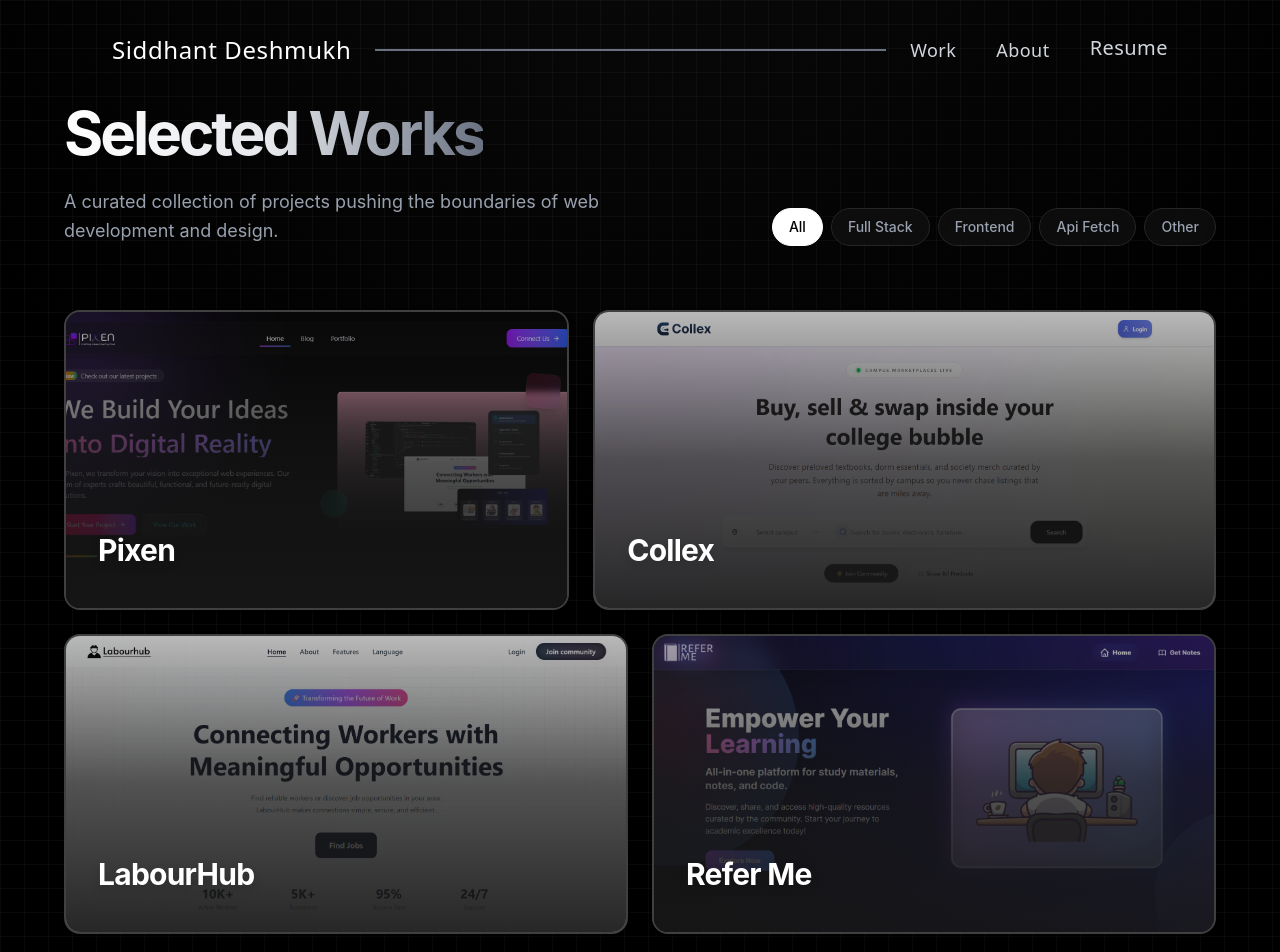
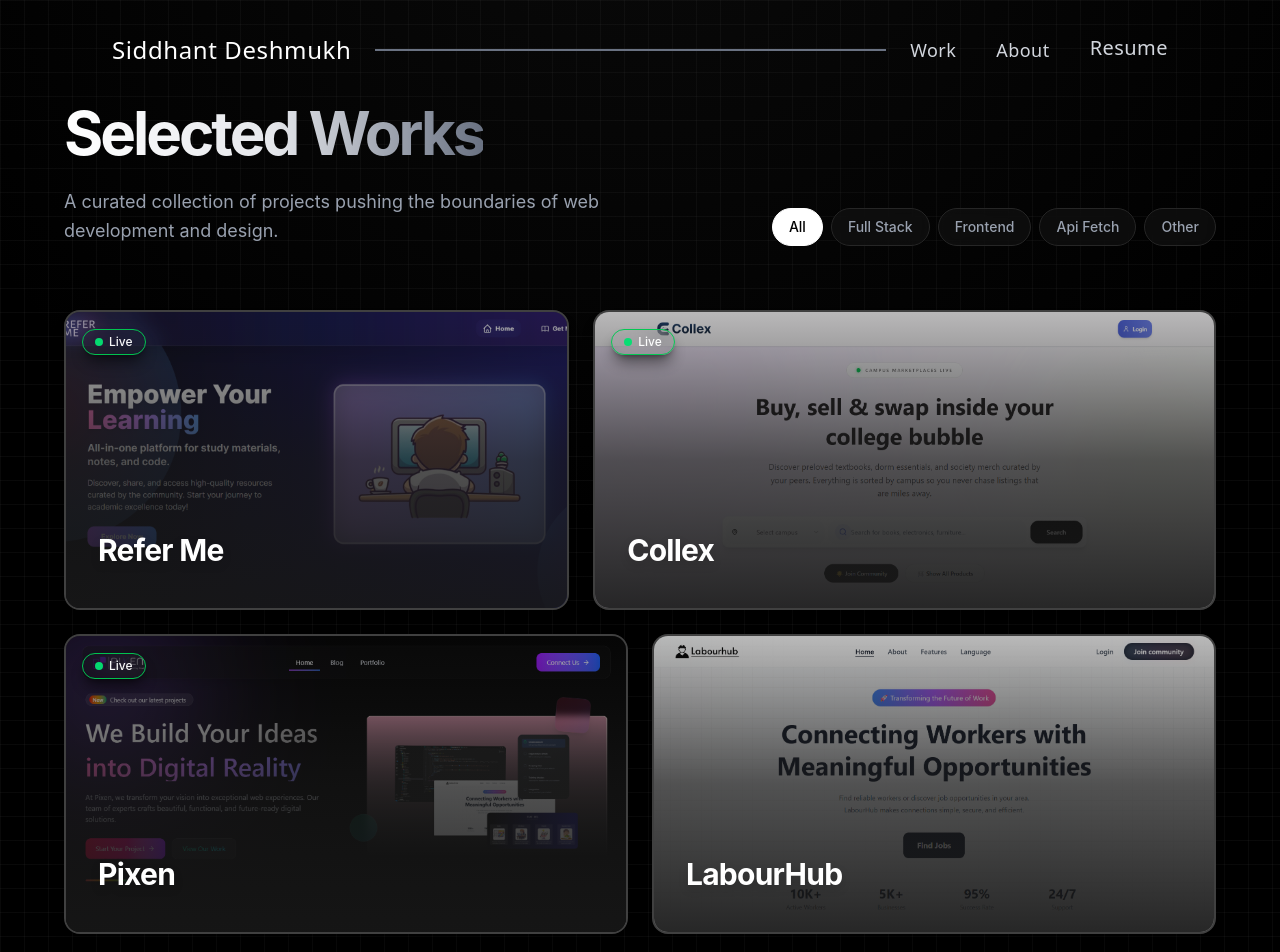
Before and after one commit to siddhant-2002/portfolio, a React (Vite) app: page /projects in a window 1280 px wide. Shown: the top 952 px of the page. Built offline with nearby package versions, Linux system fonts and the light colour scheme.

Commit message:
small changes in project section

```diff
--- a/src/components/projects/AllProjects.tsx
+++ b/src/components/projects/AllProjects.tsx
@@ -12,6 +12,7 @@
   demo: string;
   source?: string;
   category: string;
+  live?: boolean;
 }
 
 /* ----------------------------- GRID LAYOUT ----------------------------- */
@@ -93,8 +94,15 @@
           <div className="flex flex-col md:flex-row md:items-start md:justify-between gap-6 mb-8">
             <div>
               <h2 className="text-3xl sm:text-4xl font-bold text-white mb-3 tracking-tight">{project.title}</h2>
-              <div className="inline-flex items-center px-3 py-1 bg-neutral-800 border border-neutral-700 text-gray-300 rounded-md text-sm font-medium capitalize">
-                {project.category}
+              <div className="flex items-center gap-3">
+                <div className="inline-flex items-center px-3 py-1 bg-neutral-800 border border-neutral-700 text-gray-300 rounded-md text-sm font-medium capitalize">
+                  {project.category}
+                </div>
+                {project.live && (
+                  <div className="inline-flex items-center px-3 py-1 bg-green-800 border border-green-700 text-green-300 rounded-md text-sm font-medium">
+                    Live
+                  </div>
+                )}
               </div>
             </div>
 
--- a/src/components/projects/ProjectCard.tsx
+++ b/src/components/projects/ProjectCard.tsx
@@ -108,6 +108,16 @@
         </span>
       </div>
 
+      {/* Live Badge */}
+      {project.live && (
+        <div className="absolute top-4 left-4 z-20">
+          <span className="inline-flex items-center gap-1.5 rounded-full px-3 py-1 text-xs font-medium text-white backdrop-blur-md border border-green-500 shadow-lg shadow-black/50 animate-pulse">
+            <div className="w-2 h-2 bg-green-400 rounded-full"></div>
+            Live
+          </span>
+        </div>
+      )}
+
       {/* Content Container */}
       <div className="relative z-20 flex h-full flex-col justify-end p-6 sm:p-8">
         <div className="transform transition-all duration-500 group-hover:-translate-y-2">
--- a/src/components/projects/allprojects.json
+++ b/src/components/projects/allprojects.json
@@ -1,15 +1,14 @@
- [
-  {
-    "title": "Pixen",
-    "imageSrc": "/pixen.png",
-    "description": [
-      "A freelancing service platform built to connect clients with professional developers and designers. Pixen enables project listing, bidding, real-time chat, and secure delivery workflows."
-    ],
-    "skills": ["React", "Node.js", "MongoDB", "JWT", "Tailwind CSS"],
-    "demo": "https://www.pixen.live/",
-    "source": "https://github.com/siddhant-2002/pixen",
-    "category": "full stack"
+ [{
+    "title": "Refer Me",
+    "imageSrc": "/referme.png",
+    "description": "An online platform for engineering students, built using the MERN stack and utilizing Firebase and MongoDB for database storage",
+    "skills": ["React", "Express", "Node", "Mongo DB", "Firebase"],
+    "demo": "https://referme.tech/",
+    "source": "https://github.com/siddhant-2002",
+    "category": "full stack",
+    "live": true
   },
+
   {
     "title": "Collex",
     "imageSrc": "/collex.png",
@@ -18,7 +17,19 @@
     ],
     "skills": ["React", "Node.js", "Express", "MongoDB", "JWT", "Tailwind CSS"],
     "demo": "https://www.collex.app/",
-    "category": "full stack"
+    "category": "full stack",
+    "live": true
+  },{
+    "title": "Pixen",
+    "imageSrc": "/pixen.png",
+    "description": [
+      "A freelancing service platform built to connect clients with professional developers and designers. Pixen enables project listing, bidding, real-time chat, and secure delivery workflows."
+    ],
+    "skills": ["React", "Node.js", "MongoDB", "JWT", "Tailwind CSS"],
+    "demo": "https://www.pixen.live/",
+    "source": "https://github.com/siddhant-2002",
+    "category": "full stack",
+    "live": true
   },
   {
     "title": "LabourHub",
@@ -31,15 +42,17 @@
     "source": "https://github.com/siddhant-2002/labourhub",
     "category": "full stack"
   },
-  {
-    "title": "Refer Me",
-    "imageSrc": "/referme.png",
-    "description": "An online platform for engineering students, built using the MERN stack and utilizing Firebase and MongoDB for database storage",
-    "skills": ["React", "Express", "Node", "Mongo DB", "Firebase"],
-    "demo": "https://referme.tech/",
-    "source": "https://github.com/siddhant-2002/referme",
-    "category": "full stack"
+   {
+    "title": "Code Orbit",
+    "imageSrc": "codeorbit.png",
+    "description": "This project is a web-based platform designed to assist engineering students in accessing ready-made and custom-built final year projects.",
+    "skills": ["React", "TypeScript", "Tailwind CSS"],
+    "demo": "https://codeorbit.info/",
+    "source": "https://github.com/siddhant-2002",
+    "category": "frontend",
+    "live": true
   },
+
   {
     "title": "BeyondChat",
     "imageSrc": "/chatbot.png",
@@ -73,7 +86,7 @@
   },
   {
     "title": "WEATHER APP",
-    "imageSrc": "projects/weather.png",
+    "imageSrc": "weather.png",
     "description": "A Node.js app fetching real-time weather data using OpenWeatherMap API and displaying it beautifully.",
     "skills": ["React", "Express", "Node", "API"],
     "demo": "https://weather-app-siddhant.netlify.app",
```
Also changed, not shown: public/codeorbit.png (added), public/weather.png (added).
